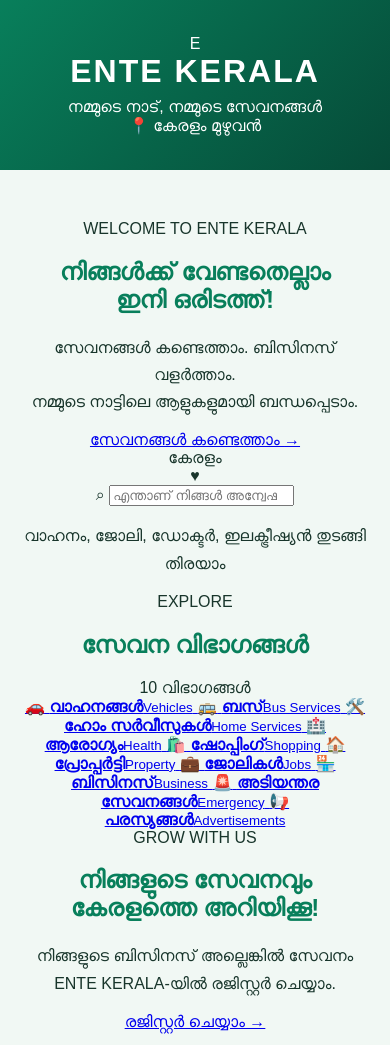
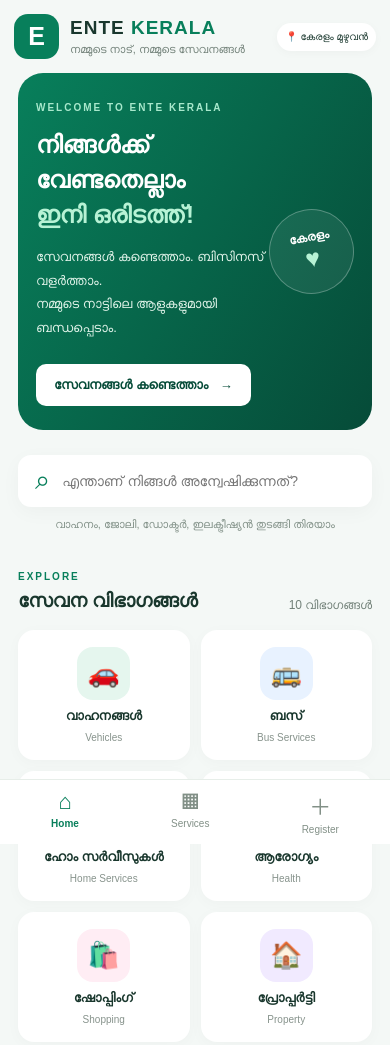
Before and after one commit to ente-kerala/ente-kerala-app, a plain HTML site: page index.html in a window 390 px wide. Shown: the top 1045 px of the page. Drawn offline with Linux system fonts and the light colour scheme.

Commit message:
Update style.css

```diff
--- a/style.css
+++ b/style.css
@@ -4,99 +4,335 @@
 :root {
   --green: #087f5b;
   --dark: #064b38;
-  --light: #f1f8f4;
+  --light: #f4f8f6;
+  --text: #19372d;
 }
+
+html { scroll-behavior: smooth; }
 
 body {
   margin: 0;
+  padding-bottom: 75px;
   font-family: Arial, sans-serif;
   background: var(--light);
-  color: #18352b;
+  color: var(--text);
 }
 
-header {
-  background: linear-gradient(135deg, #087f5b, #064b38);
-  color: white;
-  text-align: center;
-  padding: 35px 15px;
+.topbar {
+  max-width: 1100px;
+  margin: auto;
+  padding: 18px 20px;
+  display: flex;
+  align-items: center;
+  justify-content: space-between;
+  gap: 12px;
 }
 
-header h1 {
-  font-size: 32px;
-  letter-spacing: 2px;
-  margin: 0 0 8px;
+.brand {
+  display: flex;
+  align-items: center;
+  gap: 11px;
 }
 
-header p { margin: 0; }
+.brand-icon {
+  width: 45px;
+  height: 45px;
+  border-radius: 14px;
+  background: var(--green);
+  color: white;
+  display: grid;
+  place-items: center;
+  font-size: 25px;
+  font-weight: bold;
+}
+
+.brand h1 {
+  margin: 0;
+  font-size: 19px;
+  letter-spacing: 1px;
+}
+
+.brand h1 span { color: var(--green); }
+
+.brand p {
+  margin: 4px 0 0;
+  font-size: 11px;
+  color: #718078;
+}
+
+.location {
+  background: white;
+  padding: 10px 13px;
+  border-radius: 30px;
+  font-size: 12px;
+  box-shadow: 0 2px 10px #00000008;
+}
 
 main {
-  max-width: 750px;
-  margin: 25px auto;
-  padding: 25px 16px;
+  max-width: 1000px;
+  margin: auto;
+  padding: 0 18px;
+}
+
+.hero {
+  min-height: 260px;
+  border-radius: 25px;
+  padding: 32px;
+  background: linear-gradient(120deg, #087f5b, #064b38);
+  color: white;
+  display: flex;
+  align-items: center;
+  justify-content: space-between;
+  overflow: hidden;
+  position: relative;
+}
+
+.hero-content { position: relative; z-index: 1; }
+
+.tag, .eyebrow {
+  font-size: 10px;
+  letter-spacing: 2px;
+  font-weight: bold;
+  color: #a8e8cc;
+}
+
+.hero h2 {
+  font-size: 30px;
+  line-height: 1.45;
+  margin: 13px 0;
+}
+
+.hero h2 span { color: #b7f2d5; }
+
+.hero p {
+  line-height: 1.8;
+  font-size: 13px;
+  color: #e0f3e9;
+}
+
+.hero-button {
+  display: inline-block;
+  background: white;
+  color: var(--dark);
+  padding: 13px 18px;
+  border-radius: 10px;
+  margin-top: 12px;
+  text-decoration: none;
+  font-size: 13px;
+  font-weight: bold;
+}
+
+.hero-button span { margin-left: 8px; }
+
+.hero-symbol {
+  flex-shrink: 0;
+  width: 145px;
+  height: 145px;
+  border-radius: 50%;
+  border: 1px solid #ffffff45;
+  background: #ffffff12;
+  display: grid;
+  place-content: center;
+  text-align: center;
+  font-size: 19px;
+  font-weight: bold;
+  transform: rotate(-10deg);
+}
+
+.hero-symbol span {
+  color: #b7f2d5;
+  font-size: 40px;
+}
+
+.search-section {
+  margin: 25px auto 35px;
+  max-width: 650px;
   text-align: center;
 }
 
-main h2 {
-  color: var(--green);
-  font-size: 24px;
+.search-box {
+  display: flex;
+  align-items: center;
+  gap: 12px;
+  background: white;
+  padding: 5px 17px;
+  border-radius: 13px;
+  box-shadow: 0 5px 20px #00000009;
 }
 
-main p {
+.search-box span {
+  font-size: 27px;
+  color: var(--green);
+}
+
+.search-box input {
+  width: 100%;
+  border: 0;
+  outline: 0;
+  padding: 13px 0;
+  font-size: 14px;
+  background: transparent;
+}
+
+.search-section p {
+  color: #819087;
+  font-size: 11px;
+}
+
+.section { margin: 35px 0; }
+
+.section-heading {
+  display: flex;
+  justify-content: space-between;
+  align-items: end;
+  margin-bottom: 18px;
+}
+
+.eyebrow { color: var(--green); }
+
+.section-heading h2 {
+  font-size: 22px;
+  margin: 6px 0 0;
+}
+
+.section-count {
+  color: #718078;
+  font-size: 12px;
+}
+
+.category-grid {
+  display: grid;
+  grid-template-columns: repeat(5, 1fr);
+  gap: 13px;
+}
+
+.category-card {
+  min-height: 140px;
+  background: white;
+  border-radius: 16px;
+  padding: 17px 7px;
+  text-decoration: none;
+  color: var(--text);
+  display: flex;
+  flex-direction: column;
+  align-items: center;
+  justify-content: center;
+  gap: 8px;
+  text-align: center;
+  box-shadow: 0 3px 15px #00000007;
+  transition: transform .2s, box-shadow .2s;
+}
+
+.category-card:hover {
+  transform: translateY(-4px);
+  box-shadow: 0 8px 20px #00000012;
+}
+
+.category-card b { font-size: 13px; }
+.category-card small { font-size: 10px; color: #87938c; }
+
+.category-icon {
+  width: 53px;
+  height: 53px;
+  border-radius: 16px;
+  display: grid;
+  place-items: center;
+  font-size: 26px;
+}
+
+.green { background: #e5f6ee; }
+.blue { background: #e8f2ff; }
+.orange { background: #fff0df; }
+.red { background: #ffebeb; }
+.pink { background: #ffedf4; }
+.purple { background: #f1eaff; }
+.yellow { background: #fff6d9; }
+.teal { background: #e2f7f5; }
+
+#noResults {
+  text-align: center;
+  color: #718078;
+}
+
+.register-banner {
+  background: #e5f4ed;
+  border: 1px solid #d4eadf;
+  border-radius: 20px;
+  padding: 25px;
+  margin: 35px 0;
+}
+
+.register-banner h2 {
+  color: var(--dark);
+  font-size: 23px;
+  line-height: 1.5;
+}
+
+.register-banner p {
+  color: #5e7468;
+  font-size: 13px;
   line-height: 1.7;
 }
 
-.categories {
-  display: grid;
-  grid-template-columns: repeat(2, 1fr);
-  gap: 13px;
-  margin: 25px 0;
+.register-banner a {
+  display: inline-block;
+  background: var(--green);
+  color: white;
+  padding: 13px 19px;
+  border-radius: 10px;
+  text-decoration: none;
+  font-size: 13px;
+  font-weight: bold;
 }
 
-.category {
-  background: white;
-  border-radius: 14px;
-  padding: 20px 8px;
-  min-height: 112px;
-  display: flex;
-  flex-direction: column;
-  justify-content: center;
-  align-items: center;
-  gap: 10px;
-  color: #18352b;
-  text-decoration: none;
-  box-shadow: 0 3px 12px rgba(0,0,0,.06);
-}
-
-.category span { font-size: 32px; }
-.category b { font-size: 15px; }
-
-.category:active { transform: scale(.97); }
-
-.emergency {
-  border: 1px solid #e8aaaa;
-  background: #fff5f5;
-  color: #a32121;
-}
-
-.open-app {
-  display: block;
-  max-width: 320px;
-  margin: 25px auto;
-  padding: 16px;
-  background: var(--green);
-  color: white;
-  border-radius: 10px;
-  text-decoration: none;
-  font-weight: bold;
+.bottom-nav {
+  display: none;
 }
 
 footer {
   text-align: center;
-  padding: 20px;
-  color: #66756e;
-  font-size: 14px;
+  padding: 25px 15px;
+  color: #718078;
+  font-size: 12px;
 }
 
-@media (min-width: 600px) {
-  .categories { grid-template-columns: repeat(3, 1fr); }
+footer b { color: var(--green); letter-spacing: 1px; }
+footer small { font-size: 10px; }
+
+[hidden] { display: none !important; }
+
+@media(max-width: 700px) {
+  .topbar { padding: 14px; }
+  .location { font-size: 10px; padding: 8px; }
+  .hero { min-height: 235px; padding: 24px 18px; }
+  .hero h2 { font-size: 24px; }
+  .hero-symbol { width: 85px; height: 85px; font-size: 12px; }
+  .hero-symbol span { font-size: 25px; }
+  .category-grid { grid-template-columns: repeat(2, 1fr); gap: 11px; }
+  .category-card { min-height: 125px; }
+  .section-heading h2 { font-size: 19px; }
+  .bottom-nav {
+    display: flex;
+    position: fixed;
+    z-index: 10;
+    bottom: 0;
+    left: 0;
+    right: 0;
+    background: white;
+    border-top: 1px solid #e7eee9;
+    justify-content: space-around;
+    padding: 9px 5px calc(9px + env(safe-area-inset-bottom));
+  }
+  .bottom-nav a {
+    display: flex;
+    flex-direction: column;
+    align-items: center;
+    gap: 3px;
+    text-decoration: none;
+    color: #829087;
+    font-size: 10px;
+  }
+  .bottom-nav a span { font-size: 22px; }
+  .bottom-nav .active { color: var(--green); font-weight: bold; }
+  .register-banner { padding: 20px; }
 }
```
